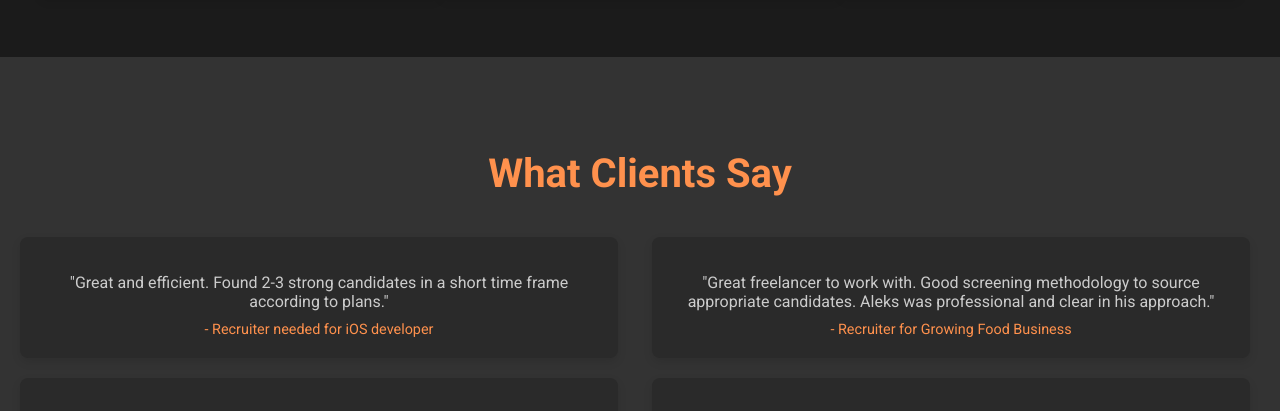
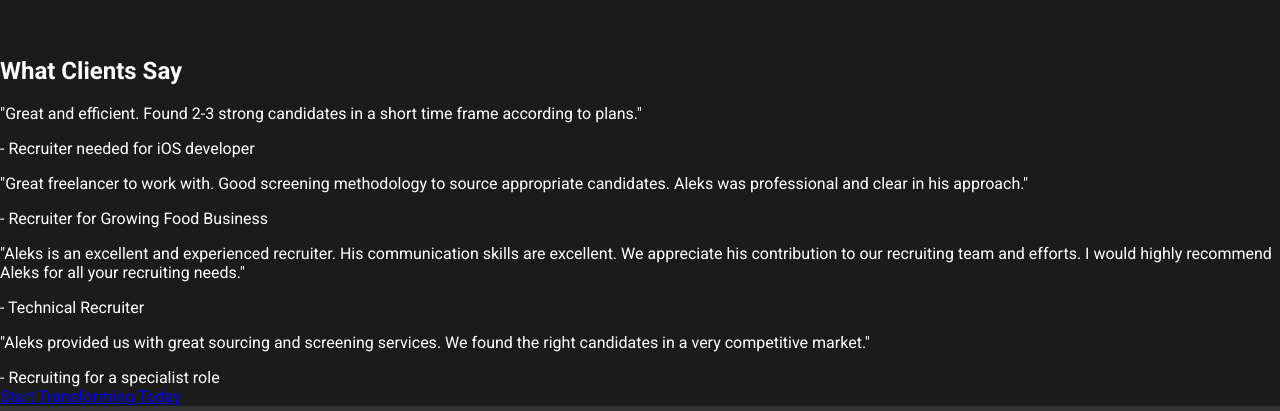
Before and after one commit to Aleks55a555/LP-test, a plain HTML site: page index.html in a window 1280 px wide. Shown: the part 1247-1658 px from the top of the page. Drawn offline with Linux system fonts and the light colour scheme.

Commit message:
Update index.html

```diff
--- a/index.html
+++ b/index.html
@@ -113,62 +113,45 @@
             font-size: 1em;
             color: #ccc;
             line-height: 1.5;
-        }
-        .testimonials {
-            background-color: #333;
-            padding: 60px 20px;
-            color: #fff;
-            text-align: center;
-        }
-        .testimonials h2 {
-            font-size: 2.5em;
-            font-weight: 700;
-            margin-bottom: 40px;
-            color: #FF914D; /* Slightly enhanced orange */
-        }
-        .testimonial-grid {
-            display: flex;
-            justify-content: space-between;
-            flex-wrap: wrap;
-        }
-        .testimonial {
-            width: 45%;
-            background-color: #2a2a2a;
-            padding: 20px;
-            border-radius: 8px;
-            box-shadow: 0 4px 10px rgba(0, 0, 0, 0.1);
-            margin-bottom: 20px;
-            margin-right: 10px;
-        }
-        .testimonial p {
-            font-size: 1em;
-            color: #ccc;
-            margin-bottom: 10px;
-        }
-        .testimonial span {
-            font-size: 0.9em;
-            color: #FF914D; /* Slightly enhanced orange */
-            display: block;
-            margin-top: 10px;
-        }
-        .cta {
-            text-align: center;
-            margin: 60px 0;
-        }
-        .cta a {
-            background-color: #FF914D; /* Slightly enhanced orange */
-            color: #fff;
-            padding: 15px 30px;
-            text-decoration: none;
-            font-weight: 700;
-            border-radius: 5px;
-            font-size: 1.2em;
-            transition: background-color 0.3s ease, transform 0.3s ease;
-            box-shadow: 0px 4px 15px rgba(255, 145, 77, 0.4); /* Towering effect */
-        }
-        .cta a:hover {
-            background-color: #ffa06b;
-            transform: translateY(-3px); /* Slight upward movement */
+       <!-- Testimonials Section -->
+<div class="testimonials">
+    <h2>What Clients Say</h2>
+    <div class="testimonial-grid">
+        <div class="testimonial">
+            <p>"Great and efficient. Found 2-3 strong candidates in a short time frame according to plans."</p>
+            <span>- Recruiter needed for iOS developer</span>
+        </div>
+        <div class="testimonial">
+            <p>"Great freelancer to work with. Good screening methodology to source appropriate candidates. Aleks was professional and clear in his approach."</p>
+            <span>- Recruiter for Growing Food Business</span>
+        </div>
+        <div class="testimonial">
+            <p>"Aleks is an excellent and experienced recruiter. His communication skills are excellent. We appreciate his contribution to our recruiting team and efforts. I would highly recommend Aleks for all your recruiting needs."</p>
+            <span>- Technical Recruiter</span>
+        </div>
+        <div class="testimonial">
+            <p>"Aleks provided us with great sourcing and screening services. We found the right candidates in a very competitive market."</p>
+            <span>- Recruiting for a specialist role</span>
+        </div>
+        <div class="testimonial">
+            <p>"Great availability, creative recruiter who always finds the right profiles. High standards of integrity and very high drive. Aleks is very customer-facing and is thoroughly professional."</p>
+            <span>- Technical Recruiter Needed</span>
+        </div>
+        <div class="testimonial">
+            <p>"Alexander was great to work with and helped us get the people screened and hired that we needed. Thanks, Alex!"</p>
+            <span>- Software Engineering Recruiter</span>
+        </div>
+        <div class="testimonial">
+            <p>"Aleksandar has been a stellar addition to our team and we look forward to working with him again in the future. His work ethic and recruiting knowledge are second to none. Thanks, Aleks!"</p>
+            <span>- Upwork Talent Sourcers</span>
+        </div>
+        <div class="testimonial">
+            <p>"Aleksandar has been a pivotal part of our team for more than two years. His skill, good judgement, and attention to detail make him a critical resource for our company. We look forward to working with Aleksandar for many years to come."</p>
+            <span>- Upwork Talent Sourcers</span>
+        </div>
+    </div>
+</div>
+
         }
         .footer {
             background-color: #333;
```
